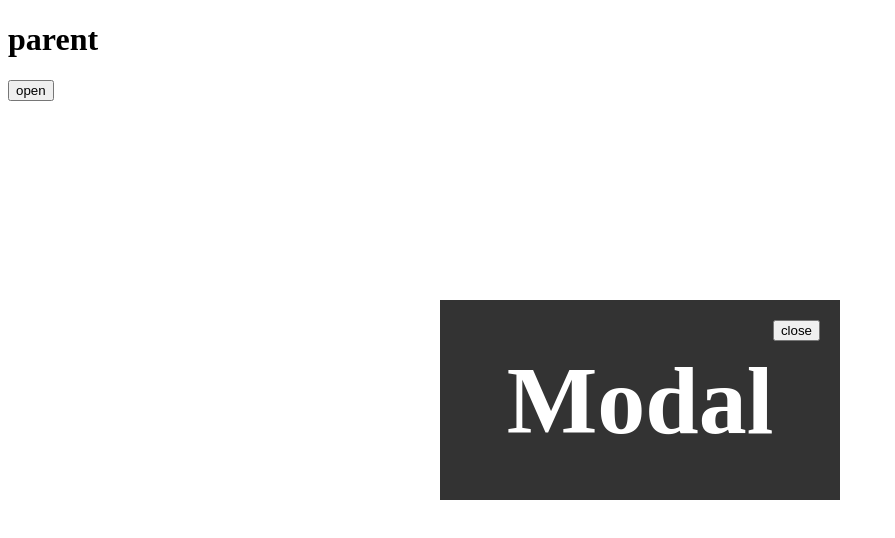
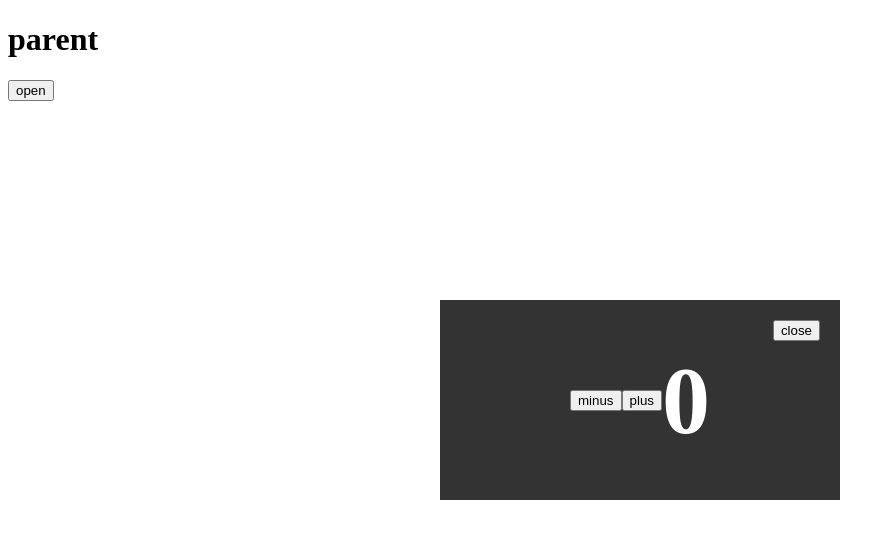
Before and after one commit to yuna-c/React-tutorial, a React (Create React App) app: page / in a window 1280 px wide. Both pictures are taken after a click on the button "open". Shown: the top 538 px of the page, without its empty margins (0-895 px from the left). Built offline with nearby package versions, Linux system fonts and the light colour scheme.

Commit message:
1123 컴포넌트 생명주기 시점 확인

```diff
--- a/src/modal2/Modal.jsx
+++ b/src/modal2/Modal.jsx
@@ -1,10 +1,48 @@
+import { useEffect, useState } from 'react';
 import './Modal.scss';
 
 export default function Modal({ setOpen }) {
+	const [Num, setNum] = useState(0);
+
+	//컴포넌트 마운트 시 한번만 실행(하나의 useEffect 안에서 쓴다 생성/소멸)
+	useEffect(() => {
+		console.log('Mounted');
+
+		return () => {
+			console.log('UnMounted');
+		};
+	}, []);
+
+	// Num state 값 변경시마다 실행
+	useEffect(() => {
+		console.log('numChange');
+	}, [Num]);
+
 	return (
 		<aside className='modal'>
-			<h1>Modal</h1>
-			<button onClick={() => setOpen(false)}>close</button>
+			<button className='btn' onClick={() => setOpen(false)}>
+				close
+			</button>
+			<button onClick={() => setNum(Num - 1)}>minus</button>
+			<button onClick={() => setNum(Num + 1)}>plus</button>
+			<h1>{Num}</h1>
 		</aside>
 	);
 }
+
+/*
+useEffect : 컴포넌트의 생명주기를 다루기 위한 Hook(시점알기)
+useEffect(콜백함수, 의존성배열)
+useEffect(()=>{
+  //실행할 구문
+},[])
+
+-컴포넌트 생성(Mount)
+--- useEffect의 의존성 배열이 비어있는 상태에서 입력한 콜백함수는 컴포넌트 생성시 한번만 실행됨
+
+-컴포넌트 변경(State Change)
+--- useEffect의 의존성 배열에 특정 state 등록, 해당 state가 변경될 떄마다 실행됨
+
+-컴포넌트 소멸(UnMount)
+--- useEffect에 의존성 배열이 비어 있는 상태에서 return 함수를 내보내면 컴포넌트 소멸시 한번만 실행됨
+*/
--- a/src/modal2/Modal.scss
+++ b/src/modal2/Modal.scss
@@ -13,7 +13,7 @@
 	margin-top: -100px;
 	margin-left: -200px;
 
-	button {
+	.btn {
 		position: absolute;
 		top: 20px;
 		right: 20px;
```
